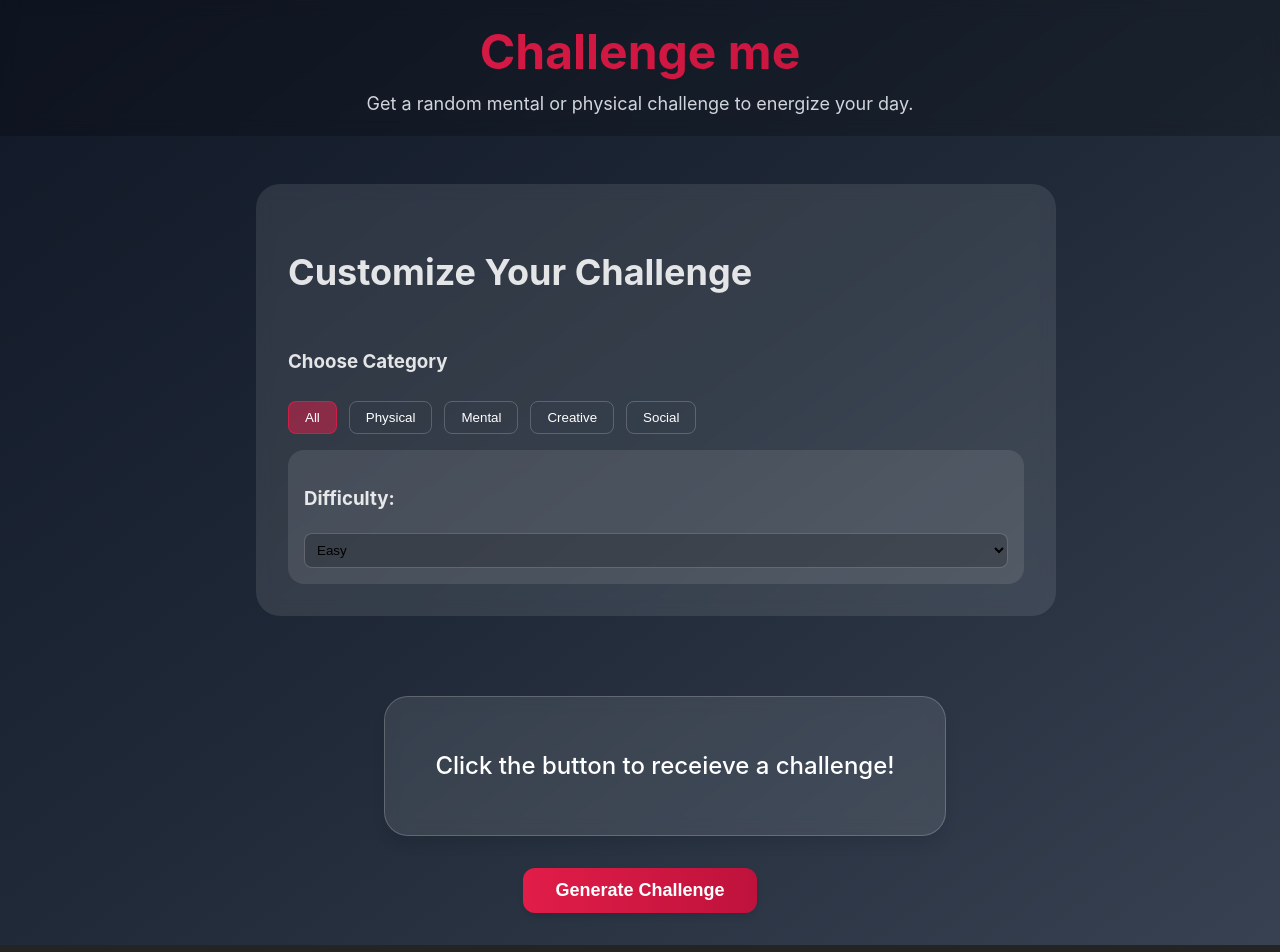
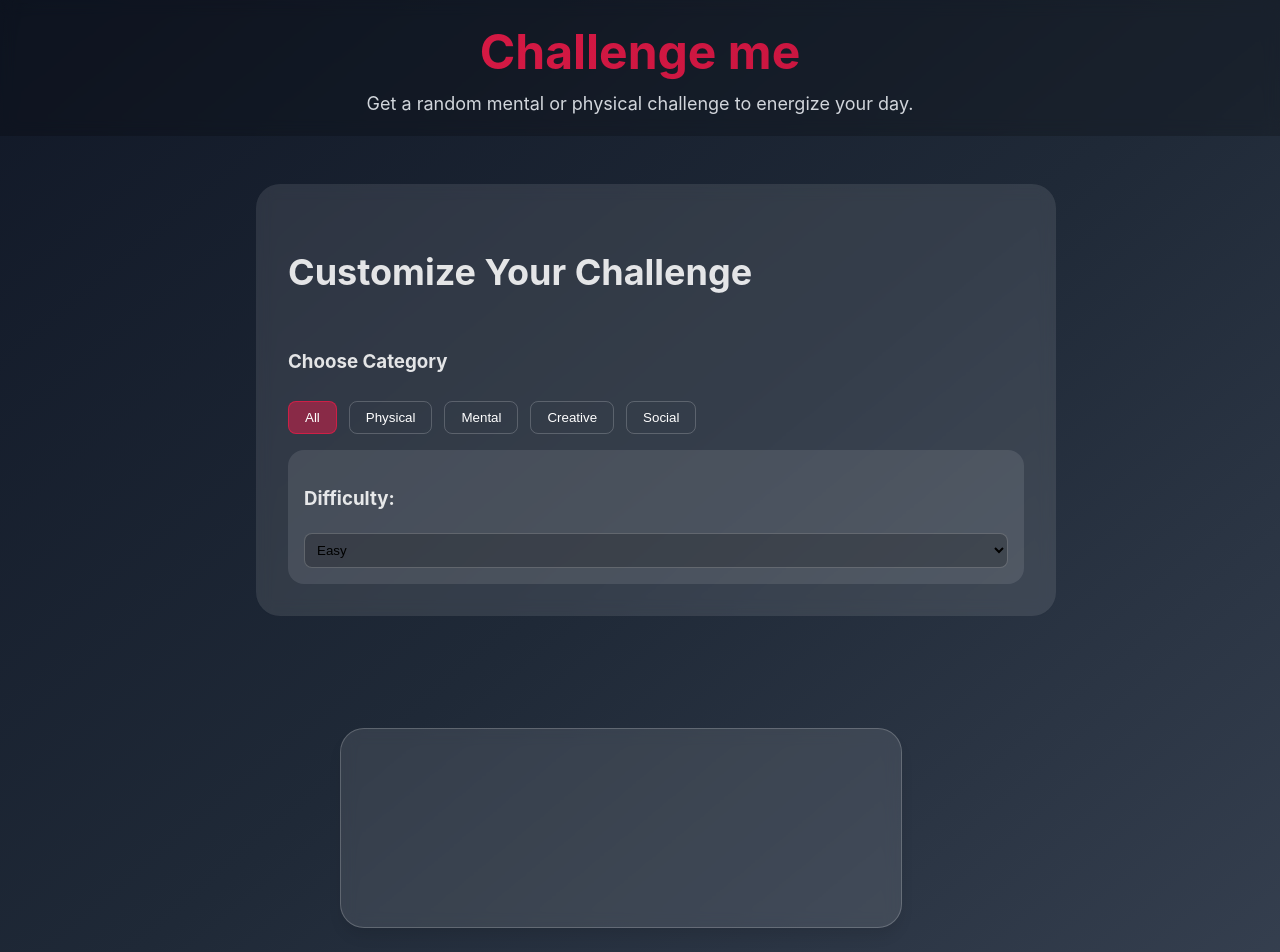
Before and after one commit to robertoandino/challenge-me, a React (Vite) app: page / in a window 1280 px wide. Shown: the top 952 px of the page. Built offline with nearby package versions, Linux system fonts and the light colour scheme.

Commit message:
Update challenge section styles for improved layout and add loading state components

```diff
--- a/src/pages/Home.css
+++ b/src/pages/Home.css
@@ -83,9 +83,59 @@
 
 .challenge-section {
     width: 100%;
-    max-width: 32rem;
-    margin: 0 auto;
+    max-width: 600px;
+    margin: 2rem auto;
+    padding: 0 1rem;
+}
+
+.challenge-container {
+    display: flex;
+    flex-direction: column;
+    gap: 2rem;
+    opacity: 0;
+    transform: translateY(20px);
+    /*animation: slideUp 0.5s ease forwards;*/
+}
+
+.challenge-box {
+    background: rgba(255, 255, 255, 0.1);
+    backdrop-filter: blur(8px);
+    border-radius: 1.5rem;
+    padding: 2rem;
+    border: 1px solid rgba(255, 255, 255, 0.1);
+    transition: all 0.3s ease;
+    min-height: 150px;
+    display: flex;
+    align-items: center;
+    justify-content: center;
+}
+
+.challenge-text {
+    color: white;
+    font-size: 1.5rem;
+    line-height: 1.6;
+    margin: 0;
     text-align: center;
+    opacity: 0;
+    transform: scale(0.95);
+    /*animation: fadeIn 0.5s ease forwards*/
+}
+
+.loading-state {
+    display: flex;
+    flex-direction: column;
+    align-items: center;
+    gap: 1rem;
+    color: white;
+}
+
+.loading-spinner {
+    width: 40px;
+    height: 40px;
+    border: 3px solid rgba(255, 255, 255, 0.1);
+    border-radius: 50%;
+    border-top-color: #e11d48;
+    /*animation: spin 1s linear infinite;*/
 }
 
 .history-section {
```
